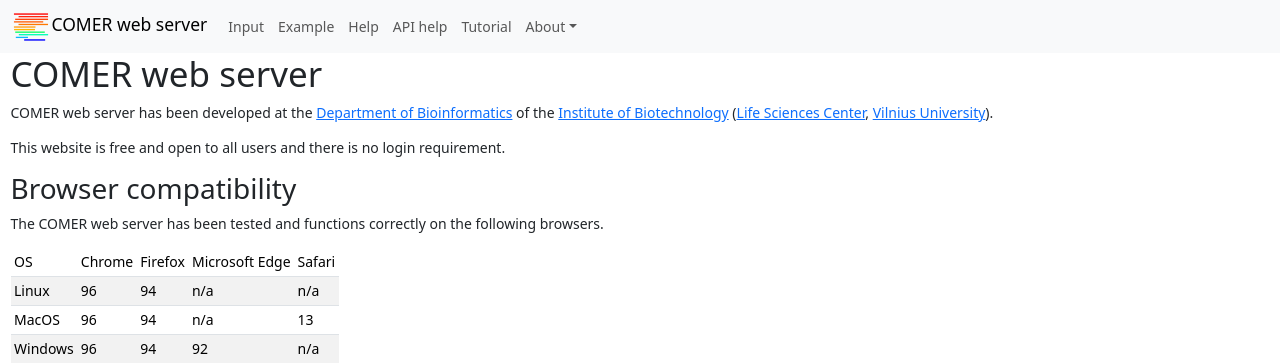
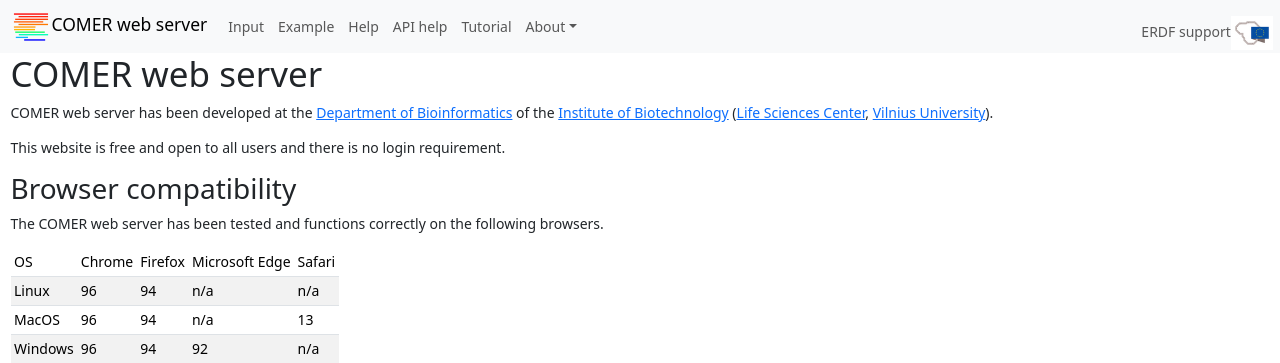
Before and after one commit to chemikeris/comer_web, a Django app: template templates/site/about.html in a window 1280 px wide. Shown: the top 363 px of the page. Run offline with Django 3.2, Linux system fonts and the light colour scheme; the template is opened without the code that fills it, so the values that code supplies are empty; some libraries are stand-ins or nearby versions.

Commit message:
Add funding information to main page
	modified:   static/css/site.css
	modified:   templates/base.html
	modified:   templates/site/about.html

```diff
--- a/static/css/site.css
+++ b/static/css/site.css
@@ -98,3 +98,12 @@ ol ol > li:before {
     content: counters(item, ".") ". ";
     margin-left: -20px;
 }
+.image_funding_small {
+    max-height: 2.4em;
+}
+@media (min-width: 768px) {
+    #funding_link {
+        position: absolute;
+        right: 0;
+    }
+}
--- a/templates/base.html
+++ b/templates/base.html
@@ -31,15 +31,17 @@
                     <li><a class="dropdown-item" href="{% url 'about' %}#data_and_software">Data and software</a></li>
                     <li><a class="dropdown-item" href="{% url 'about' %}#cite_us">Cite us</a></li>
                     <li><a class="dropdown-item" href="{% url 'about' %}#contacts">Contacts</a></li>
+                    <li><a class="dropdown-item" href="{% url 'about' %}#funding">Funding</a></li>
                 </ul>
             </li>
-        </div></ul>
+            <li class="nav-item" id="funding_link"><a href="{% url 'about' %}#funding" class="nav-link">ERDF support<img src="{% static 'img/about/ESFIVP-I-3.jpg' %}" alt="EU Funds" class="image_funding_small"></a></li>
+        </ul></div>
     </div>
     </nav>
 </header>
 <div id="content" class="container-fluid">{% block content %}{% endblock %}</div>
 <footer class="mt-auto text-center bg-light">
-	&copy; Department of Bioinformatics, Institute of Biotechnology, Life Sciences Center, Vilnius University | <a href="http://www.bioinformatics.lt">bioinformatics.lt</a>
+    &copy; Department of Bioinformatics, Institute of Biotechnology, Life Sciences Center, Vilnius University | <a href="http://www.bioinformatics.lt">bioinformatics.lt</a>
 </footer>
 <button onclick="goToTop()" id="top_button" title="Go to top"><img src="{%  static 'img/icons/arrow-up-circle.svg' %}" width="100%"></button>
 </div>
--- a/templates/site/about.html
+++ b/templates/site/about.html
@@ -67,7 +67,7 @@ The source code of the {{ 'chemikeris/comer_web'|github_link:"frontend web serve
 </ul>
 <h2 id="contacts">Contacts</h2>
 <p>For enquiries please email us at mindaugas.margelevicius@bti.vu.lt or justas.dapkunas@bti.vu.lt.
-<h2>Funding</h2>
+<h2 id="funding">Funding</h2>
 <p>This work was supported by the European Regional Development Fund [01.2.2-LMT-K-718-010028] under a grant agreement with the Research Council of Lithuania (LMTLT).</p>
 <img src="{% static 'img/about/ESFIVP-I-3.jpg' %}" alt="EU Funds">
 </div>
```
